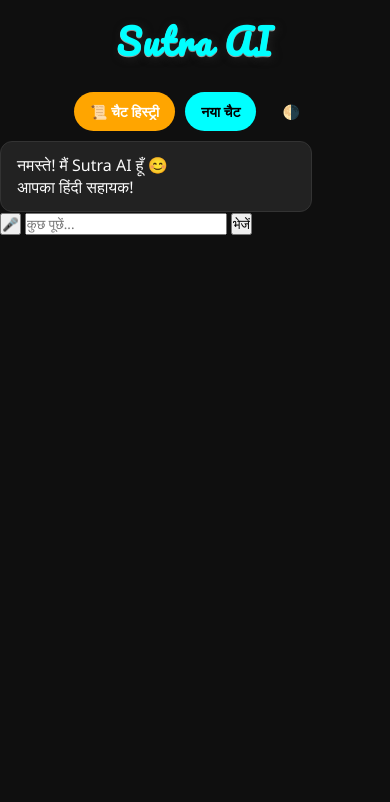
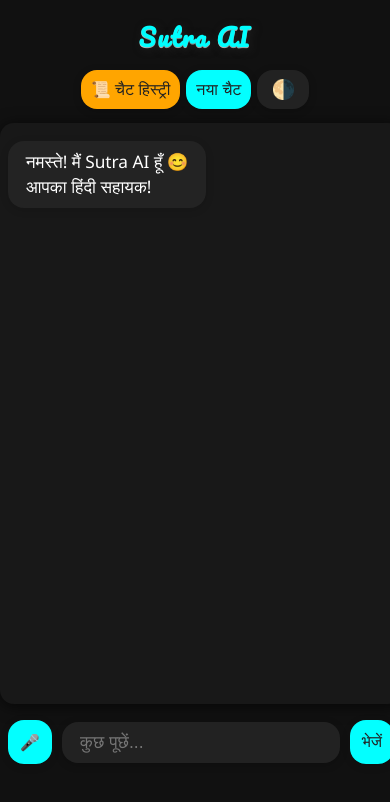
Before and after one commit to aman002175/Sutra, a plain HTML site: page index.html in a window 390 px wide. Drawn offline with Linux system fonts and the light colour scheme.

Commit message:
Update style.css

```diff
--- a/style.css
+++ b/style.css
@@ -1,143 +1,26 @@
-* {
+body {
   margin: 0;
   padding: 0;
-  box-sizing: border-box;
-  font-family: 'Segoe UI', sans-serif;
+  font-family: 'Segoe UI', Arial, sans-serif;
+  background: #111;
+  color: #eee;
+  min-height: 100vh;
 }
 
-body.dark { background-color: #0f0f0f; color: #fff; }
-body.light { background-color: #f4f4f4; color: #000; }
-.chat-container {
-  flex: 1; overflow-y: auto; padding: 20px;
-  display: flex; flex-direction: column; gap: 15px;
-}
-.message {
-  max-width: 80%; padding: 12px 16px; border-radius: 12px;
-  line-height: 1.4; animation: fadeIn 0.3s ease-in-out;
-}
-.user { align-self: flex-end; background-color: #ff69b4; color: white; }
-.bot {
-  align-self: flex-start; background-color: #222; color: #fafafa;
-  border: 1px solid #333;
-}
-.input-container {
-  display: flex; padding: 10px;
-  background-color: #1a1a1a; border-top: 1px solid #333;
-}
-body.light .input-container {
-  background-color: #ddd; border-top: 1px solid #aaa;
-}
-.input-container input {
-  flex: 1; padding: 12px 16px; border-radius: 20px;
-  border: none; outline: none; background-color: #262626; color: #fff;
-}
-body.light .input-container input {
-  background-color: #eee; color: #000;
-}
-.input-container button {
-  margin-left: 10px; background-color: #00ffff;
-  color: black; font-weight: bold; border: none;
-  padding: 12px 16px; border-radius: 20px; cursor: pointer;
-  transition: background 0.3s ease;
-}
-.theme-toggle {
-  position: absolute; top: 15px; right: 15px;
-  background: transparent; border: none; color: #fff;
-  font-size: 20px; cursor: pointer;
-}
-body.light .theme-toggle { color: #000; }
-@keyframes fadeIn {
-  from { opacity: 0; transform: translateY(10px); }
-  to { opacity: 1; transform: translateY(0); }
-}
-/* नया बटन के लिए स्टाइल */
-.new-chat-btn {
-  position: absolute;
-  top: 15px;
-  left: 15px;
-  padding: 8px 16px;
-  background-color: #00ffff;
-  color: #000;
-  border: none;
-  border-radius: 20px;
-  cursor: pointer;
-  font-weight: bold;
+.light {
+  background: #fafafa;
+  color: #222;
 }
 
 header {
+  display: flex;
+  flex-direction: column;
+  align-items: center;
+  justify-content: flex-start;
+  padding: 16px 10px 8px 10px;
   position: relative;
-  height: 70px;
-}
-.chat-history-btn {
-  position: absolute;
-  top: 60px;
-  left: 15px;
-  background-color: #ffa500;
-  color: white;
-  font-weight: bold;
-  border: none;
-  padding: 10px 16px;
-  border-radius: 20px;
-  cursor: pointer;
-  transition: background 0.3s ease;
 }
 
-body.light .chat-history-btn {
-  background-color: #ff8c00;
-}
-header {
-  display: flex;
-  flex-wrap: wrap;
-  justify-content: center;
-  align-items: center;
-  gap: 10px;
-  padding: 10px;
-}
-
-header button {
-  padding: 8px 16px;
-  font-size: 14px;
-  border-radius: 25px;
-  border: none;
-  cursor: pointer;
-  white-space: nowrap;
-}
-header div {
-  display: flex;
-  justify-content: center; /* सभी बटन को सेंटर में रखें */
-  gap: 10px; /* बटन के बीच का अंतर */
-  flex-wrap: wrap; /* ताकि मोबाइल में नीचे आ जाएं */
-}
-
-.chat-history-btn,
-.new-chat-btn,
-.theme-toggle {
-  padding: 10px 16px;
-  border-radius: 25px;
-  border: none;
-  font-size: 14px;
-  cursor: pointer;
-  white-space: nowrap;
-}
-
-@media (max-width: 600px) {
-  header div {
-    flex-direction: row !important;
-    align-items: center;
-    justify-content: center;
-    gap: 10px;
-  }
-  .theme-toggle,
-  .new-chat-btn,
-  .chat-history-btn {
-    position: static !important;
-    margin: 0 !important;
-    width: auto;
-    max-width: none;
-    display: inline-block;
-    text-align: center;
-  }
-}
 .sutra-title {
   font-family: 'Pacifico', cursive;
   font-size: 2.2rem;
@@ -145,17 +28,203 @@
   color: #00ffff;
   letter-spacing: 2px;
   text-shadow: 2px 2px 8px #222, 0 1px 0 #fff;
-  margin-bottom: 10px;
+  margin-bottom: 12px;
   text-align: center;
   user-select: none;
 }
-header {
+
+.header-buttons {
+  display: flex;
+  flex-direction: row;
+  gap: 10px;
+  margin-bottom: 6px;
+}
+
+button {
+  border: none;
+  outline: none;
+  border-radius: 16px;
+  padding: 8px 18px;
+  font-size: 1.05rem;
+  font-weight: 500;
+  cursor: pointer;
+  transition: background 0.2s, color 0.2s, box-shadow 0.2s;
+  margin: 0 0 0 0;
+  background: #222;
+  color: #fff;
+  box-shadow: 0 2px 8px #0003;
+}
+
+.chat-history-btn {
+  background: orange;
+  color: #222;
+}
+.new-chat-btn {
+  background: #03ffff;
+  color: #222;
+}
+.theme-toggle {
+  background: #222;
+  color: #ffe066;
+  font-size: 1.2rem;
+  padding: 8px 14px;
+}
+button:active {
+  transform: scale(0.97);
+}
+
+main {
   display: flex;
   flex-direction: column;
   align-items: center;
-  justify-content: flex-start;
-  padding: 10px;
-  position: relative;
-  height: auto;
+  width: 100%;
 }
-/* Rest of your header/button CSS... */
+
+.chat-box {
+  width: 94vw;
+  max-width: 540px;
+  height: 66vh;
+  min-height: 340px;
+  max-height: 70vh;
+  background: #181818;
+  border-radius: 14px;
+  box-shadow: 0 2px 16px #000a;
+  margin: 0 auto 16px auto;
+  padding: 18px 12px 6px 12px;
+  overflow-y: auto;
+  display: flex;
+  flex-direction: column;
+  gap: 12px;
+}
+
+.message {
+  font-size: 1.08rem;
+  padding: 8px 18px;
+  border-radius: 16px;
+  margin-bottom: 2px;
+  max-width: 85%;
+  word-break: break-word;
+  box-shadow: 0 2px 8px #0002;
+  background: #232323;
+  color: #fff;
+  align-self: flex-start;
+  line-height: 1.47;
+}
+
+.message.user {
+  background: #03ffff;
+  color: #111;
+  align-self: flex-end;
+}
+
+.message.bot {
+  background: #232323;
+  color: #fff;
+  align-self: flex-start;
+}
+
+.message.typing-indicator {
+  background: #444;
+  font-style: italic;
+  color: #ffe066;
+}
+
+.input-area {
+  width: 94vw;
+  max-width: 540px;
+  display: flex;
+  flex-direction: row;
+  align-items: center;
+  gap: 10px;
+  padding-bottom: 24px;
+  margin: 0 auto;
+}
+
+#userInput {
+  flex: 1;
+  border: none;
+  outline: none;
+  border-radius: 16px;
+  padding: 10px 18px;
+  font-size: 1.1rem;
+  background: #222;
+  color: #fff;
+  transition: background 0.2s, color 0.2s;
+  box-shadow: 0 2px 8px #0003;
+}
+
+#userInput:focus {
+  background: #181818;
+  color: #00ffff;
+}
+
+#voiceBtn, #sendBtn {
+  background: #03ffff;
+  color: #222;
+  font-size: 1.25rem;
+  border-radius: 16px;
+  padding: 9px 18px;
+  min-width: 44px;
+  min-height: 44px;
+  box-shadow: 0 2px 8px #0002;
+  transition: background 0.2s, color 0.2s;
+  border: none;
+}
+
+#voiceBtn {
+  font-size: 1.18rem;
+  padding: 9px 16px;
+}
+
+#sendBtn:active, #voiceBtn:active {
+  transform: scale(0.97);
+}
+
+@media (max-width: 600px) {
+  .chat-box, .input-area {
+    width: 99vw;
+    max-width: 99vw;
+    padding-left: 2vw;
+    padding-right: 2vw;
+  }
+  .sutra-title {
+    font-size: 1.5rem;
+  }
+  .header-buttons {
+    flex-direction: row;
+    gap: 6px;
+  }
+  button, #voiceBtn, #sendBtn {
+    font-size: 1rem;
+    padding: 8px 10px;
+  }
+}
+
+.light .chat-box {
+  background: #fff;
+  box-shadow: 0 2px 16px #cceeff60;
+}
+.light .message {
+  background: #e9f6fa;
+  color: #222;
+}
+.light .message.bot {
+  background: #e9f6fa;
+  color: #222;
+}
+.light .message.user {
+  background: #03ffff;
+  color: #111;
+}
+.light #userInput {
+  background: #f3f3f3;
+  color: #111;
+}
+.light #userInput:focus {
+  background: #fff;
+  color: #03ffff;
+}
+.light .theme-toggle {
+  color: #222;
+  background: #ffe066;
+}
```
